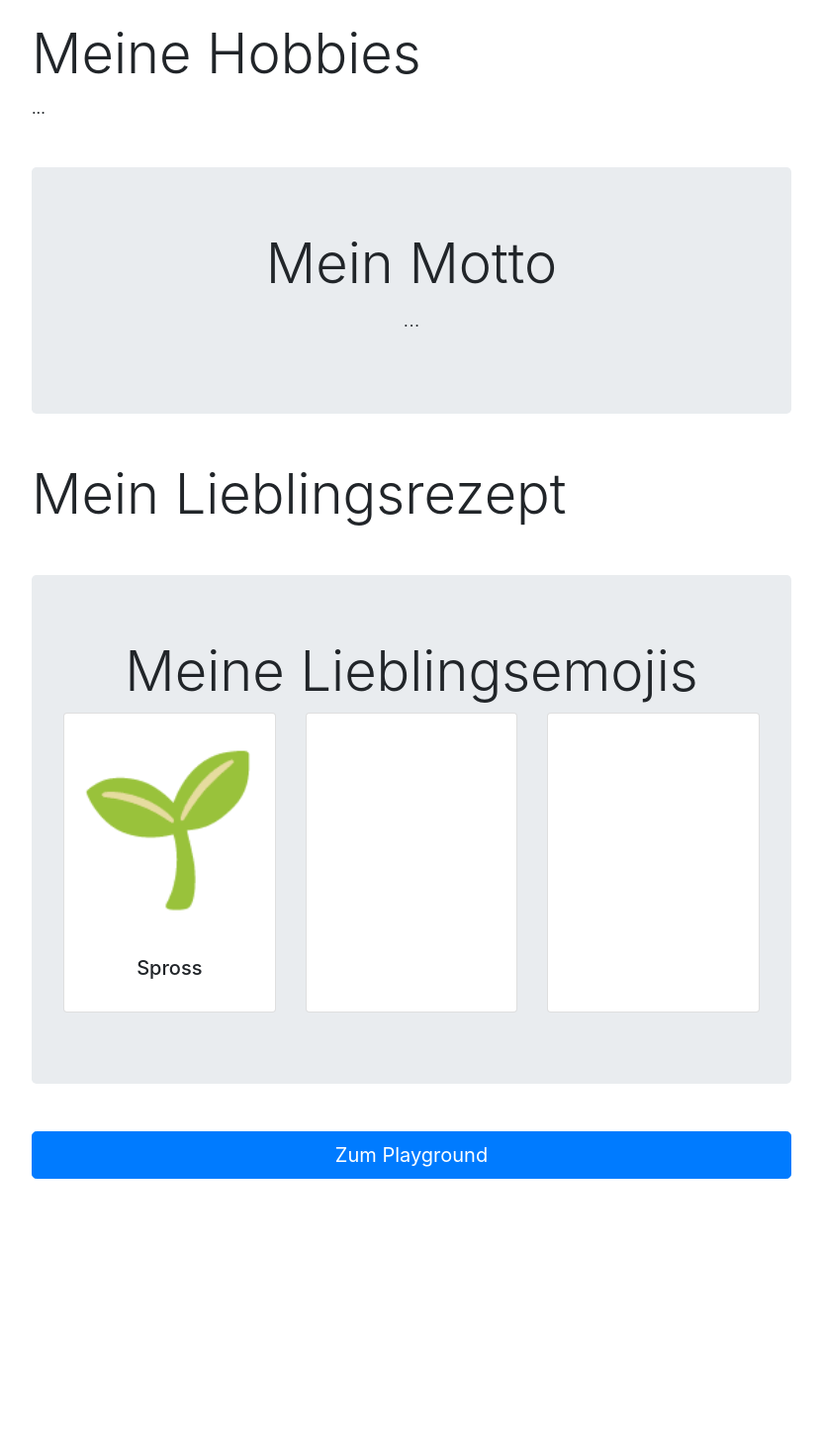
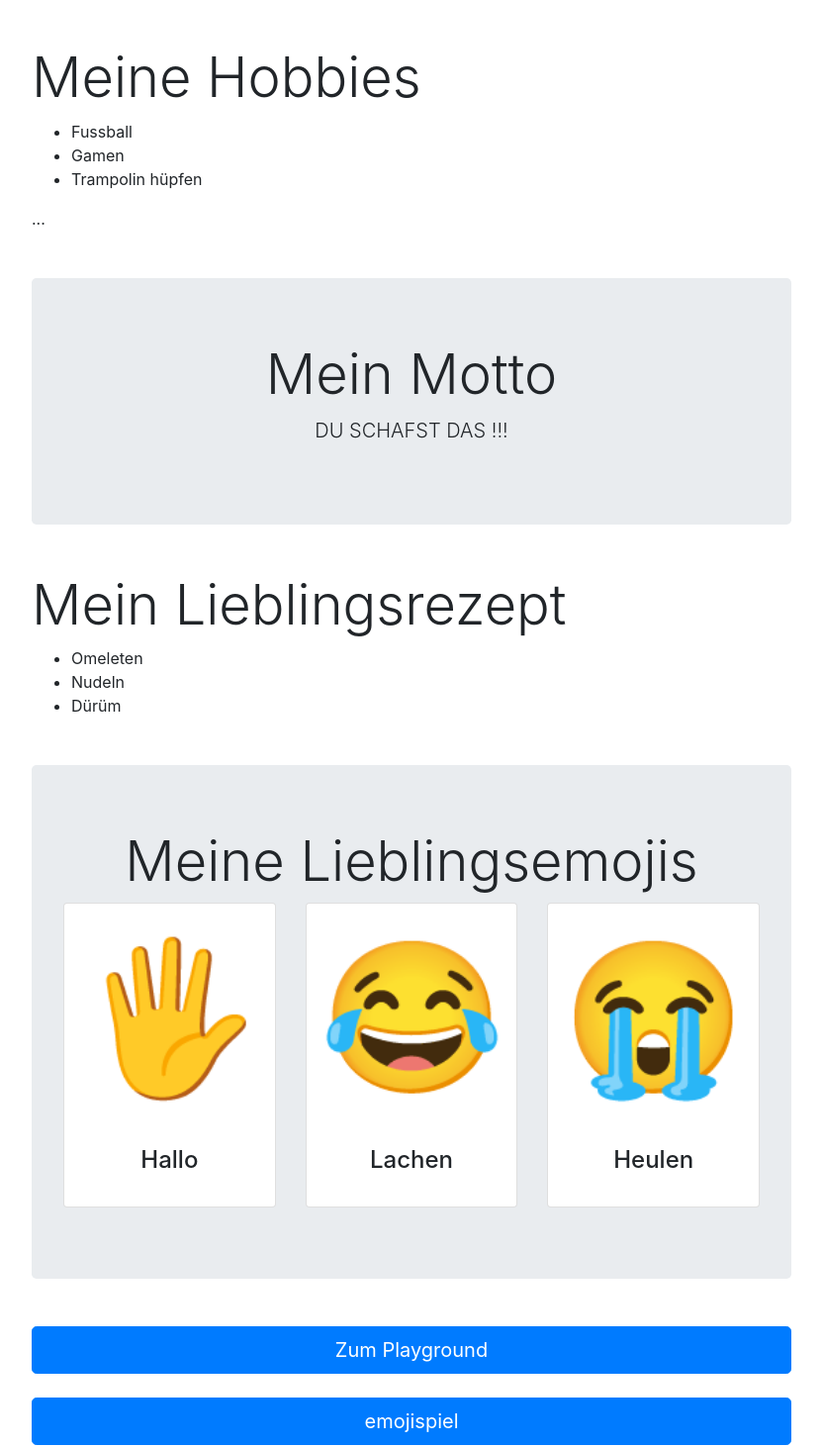
Before and after one commit to DEEP-IMPACT-AG/zukunftstag, a plain HTML site: page damiankueng/index.html in a window 1280 px wide. Shown: the part 193-1656 px from the top of the page at 99% size, without its empty margins (224-1055 px from the left). Before the commit the page ends 1438 px from the top, so only its background shows below. Drawn offline with nearby package versions, Linux system fonts and the light colour scheme.

Commit message:
DAMIAN’S WEBSITE

```diff
--- a/damiankueng/index.html
+++ b/damiankueng/index.html
@@ -22,51 +22,58 @@
 
 		<nav aria-label="breadcrumb" class="mt-2">
 			<ol class="breadcrumb">
-				<!-- TODO: Breadcrumb hinzufügen -->
+				<!-- TODO: Breadcrumb hinzufügen --><li class="breadcrumb-item" aria-current="page"><a href="../index.html">Übersicht</a></li><li class="breadcrumb-item" aria-current="page"><a href="./index.html">Damian Küng</a></li>
 			</ol>
 		</nav>
 
 		<h1 class="display-3 my-5 text-center">Damian Küng</h1>
 
 		<div class="my-5">
-			<h2 class="display-4">Meine Hobbies</h2>
-			<!-- TODO: (UNORDERED) AUFZÄHLUNG HINZUFÜGEN -->
+			<h2 class="display-4">Meine Hobbies </h2>
+			<ul>
+				<li>Fussball</li>
+				<li>Gamen</li>
+				<li>Trampolin hüpfen</li>
+			  </ul>
 			...
 		</div>
 
 		<div class="jumbotron my-5 text-center">
 			<h2 class="display-4">Mein Motto</h2>
-			<!-- TODO: MOTTO HINZUFÜGEN -->
-			<p class="lead">...</p>
+			<p class="lead">DU SCHAFST DAS !!!</p>
 		</div>
 
 
 		<div class="my-5">
 			<h2 class="display-4">Mein Lieblingsrezept</h2>
-			<!-- TODO: (ORDERED) AUFZÄHLUNG HINZUFÜGEN -->
+			<ul>
+				<li>Omeleten</li>
+				<li>Nudeln</li>
+				<li>Dürüm</li>
+			  </ul>
 		</div>
 
 		<div class="jumbotron my-5 text-center">
 			<h2 class="display-4">Meine Lieblingsemojis</h2>
 			<div class="card-deck my-2 text-center">
 				<div class="card">
-					<div class="card-emoji">🌱</div>
+					<div class="card-emoji">🖐</div>
 					<div class="card-body">
-						<h5 class="card-title">Spross</h5>
+						<h4 class="card-title">Hallo</h4>
+					</div>
+				</div>
+
+				<div class="card">
+					<div class="card-emoji">😂</div>
+					<div class="card-body">
+						<h4 class="card-title">Lachen</h4>
 					</div>
 				</div>
 				<!-- TODO: EMOJI MIT BESCHRIFTUNG HINZUFÜGEN -->
 				<div class="card">
-					<div class="card-emoji"></div>
+					<div class="card-emoji">😭</div>
 					<div class="card-body">
-						<h5 class="card-title"></h5>
-					</div>
-				</div>
-				<!-- TODO: EMOJI MIT BESCHRIFTUNG HINZUFÜGEN -->
-				<div class="card">
-					<div class="card-emoji"></div>
-					<div class="card-body">
-						<h5 class="card-title"></h5>
+						<h4 class="card-title">Heulen</h4>
 					</div>
 				</div>
 			</div>
@@ -75,6 +82,7 @@
 		<a href="./playground.html" class="btn btn-primary btn-lg btn-block my-4">Zum Playground</a>
 
 		<!-- TODO: LINK ZUM EMOJISPIEL EINFÜGEN href="./emojispiel/emojispiel.html" -->
+		<a href="./emojispiel/emojispiel.html" class="btn btn-primary btn-lg btn-block my-4">emojispiel</a>
 	</div>
 </body>
 
```
Also changed, not shown: damiankueng/emojispiel/emojispiel.html (+2 -2 lines), damiankueng/emojispiel/play.html (+2 -2 lines), damiankueng/playground.html (+1 -1 lines).
